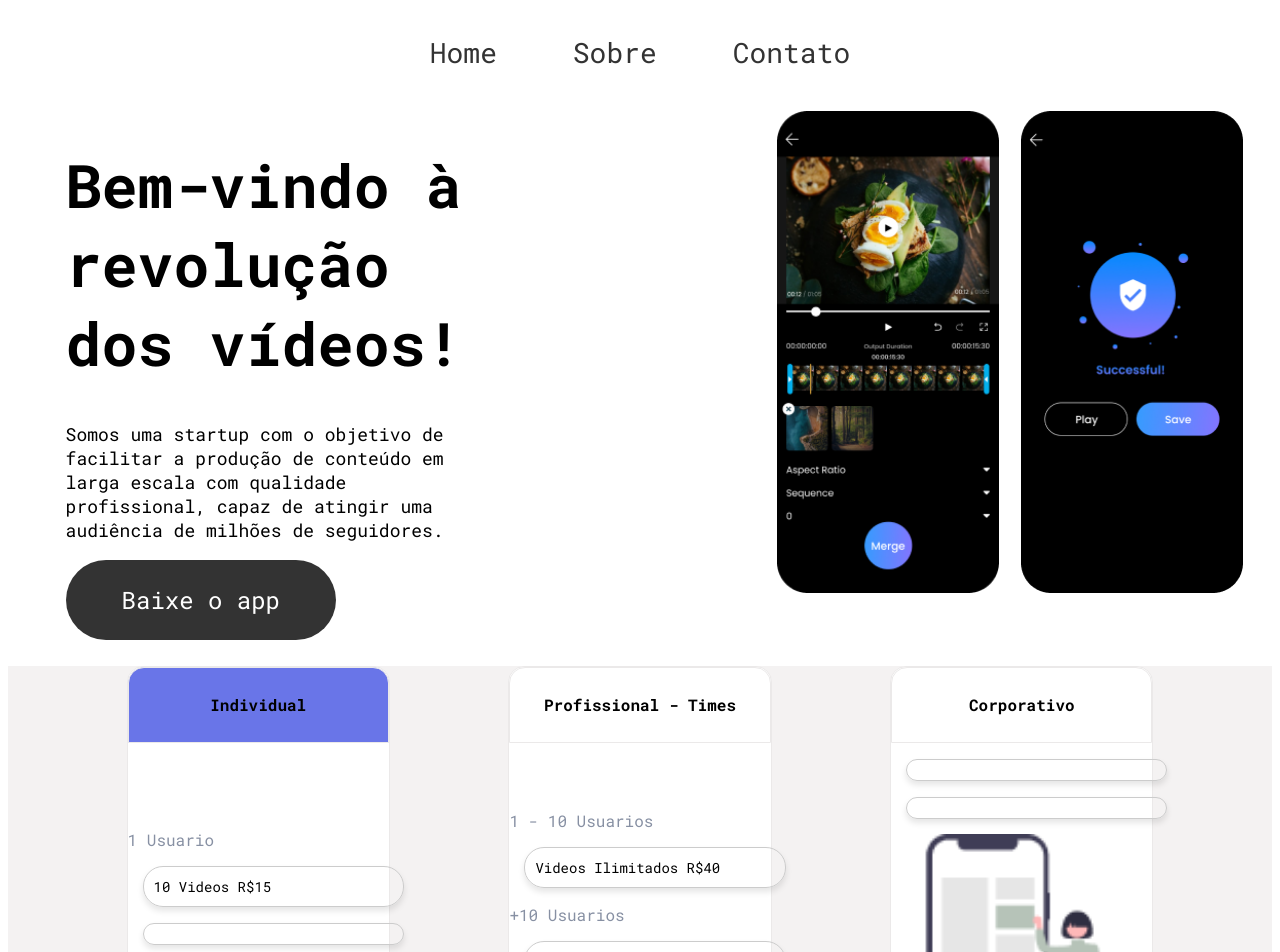
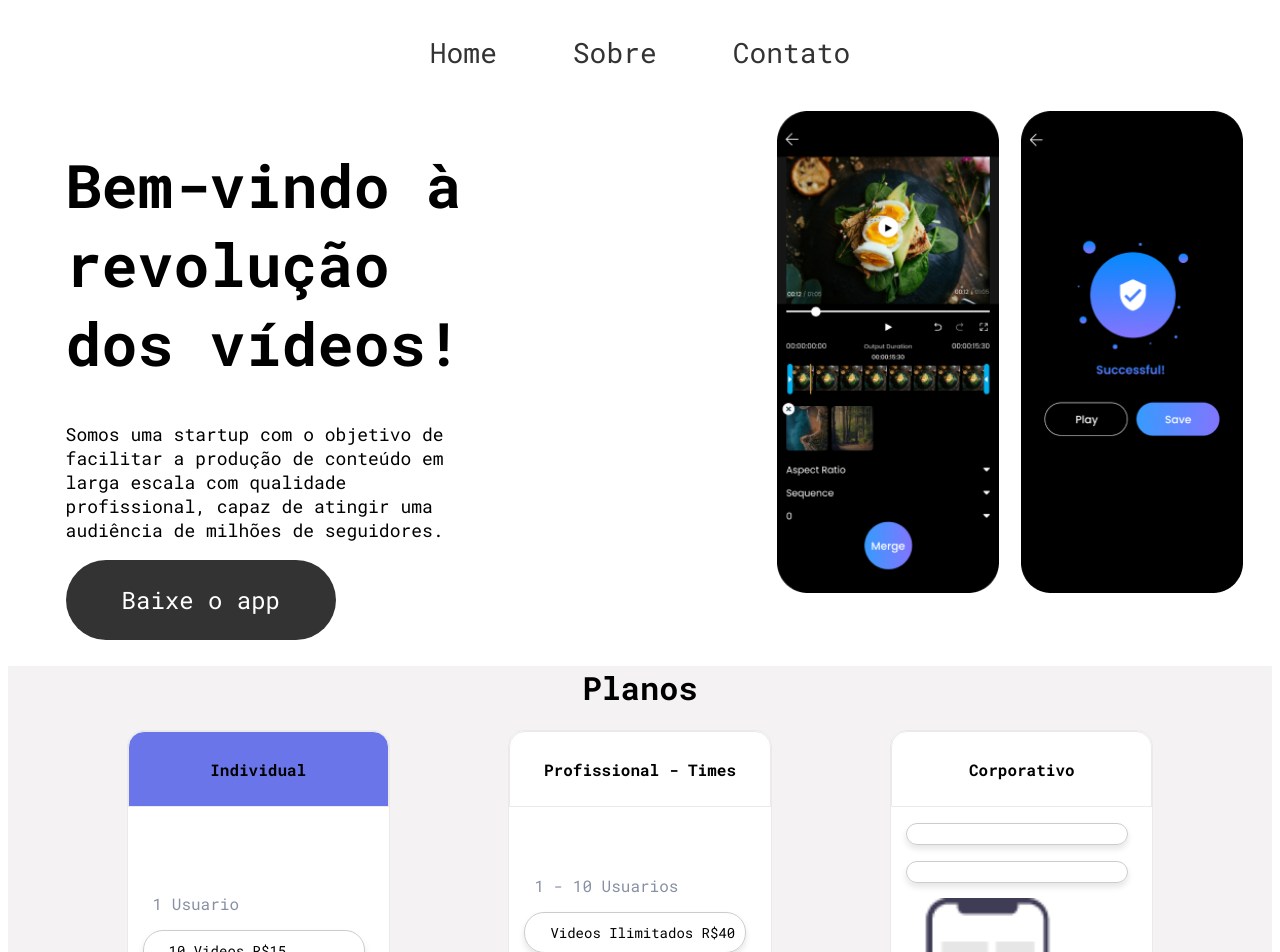
Before and after one commit to gumoura82/Checkpoint-1----WebDev---2-Semestre---Copia-1, a React (Vite) app: page /sobre in a window 1280 px wide. Shown: the top 952 px of the page. Built offline with nearby package versions, Linux system fonts and the light colour scheme.

Commit message:
professor seja gentil

```diff
--- a/src/index.css
+++ b/src/index.css
@@ -286,8 +286,11 @@ nav ul li a:hover {
   background-color: #F4F2F2;
 }
 
-.button-sobre-planos {
-
+.input-sobre-plano-1 p{
+  padding-left: 25px;
+}
+.input-sobre-plano-2 p{
+  padding-left: 25px;
 }
 
 .button-sobre-planos-cadastro {
@@ -301,7 +304,7 @@ nav ul li a:hover {
 
 .input-sobre-plano-promp {
   margin-left: 15px;
-  width: 100%;
+  width: 85%;
   padding: 10px;
   margin-bottom: 15px;
   border: 1px solid #ccc;
@@ -310,3 +313,11 @@ nav ul li a:hover {
   font-size: 14px;
   box-shadow: 0 4px 6px rgba(0, 0, 0, 0.1);
 }
+
+.TITULOPLANOS{
+  display: flex;
+  justify-content: center;
+}
+.Planos h1{
+  margin-top: 10px;
+}
--- a/src/pages/Sobre.jsx
+++ b/src/pages/Sobre.jsx
@@ -14,6 +14,7 @@ export default function Sobre() {
                 </div>
             </div>
             <div className="Planos">
+            <h1 className="TITULOPLANOS">Planos</h1>
                 <Planos />
             </div>
         </div>
```
